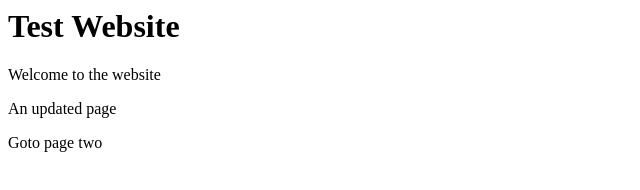
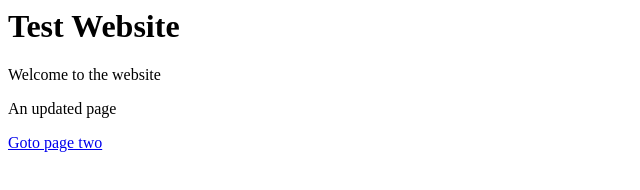
Before and after one commit to connectedblue/test_website, a plain HTML site: page index.html in a window 1280 px wide. Shown: the whole page, without its empty margins (0-640 px from the left). Drawn offline with Linux system fonts and the light colour scheme.

Commit message:
Update index.html

```diff
--- a/index.html
+++ b/index.html
@@ -4,6 +4,6 @@
     <p>Welcome to the website</p>
     <p>An updated page</p>
 
-    <a hef="/page-2">Goto page two</a>
+    <a href="/page-2">Goto page two</a>
   </body>
 </html>
```
